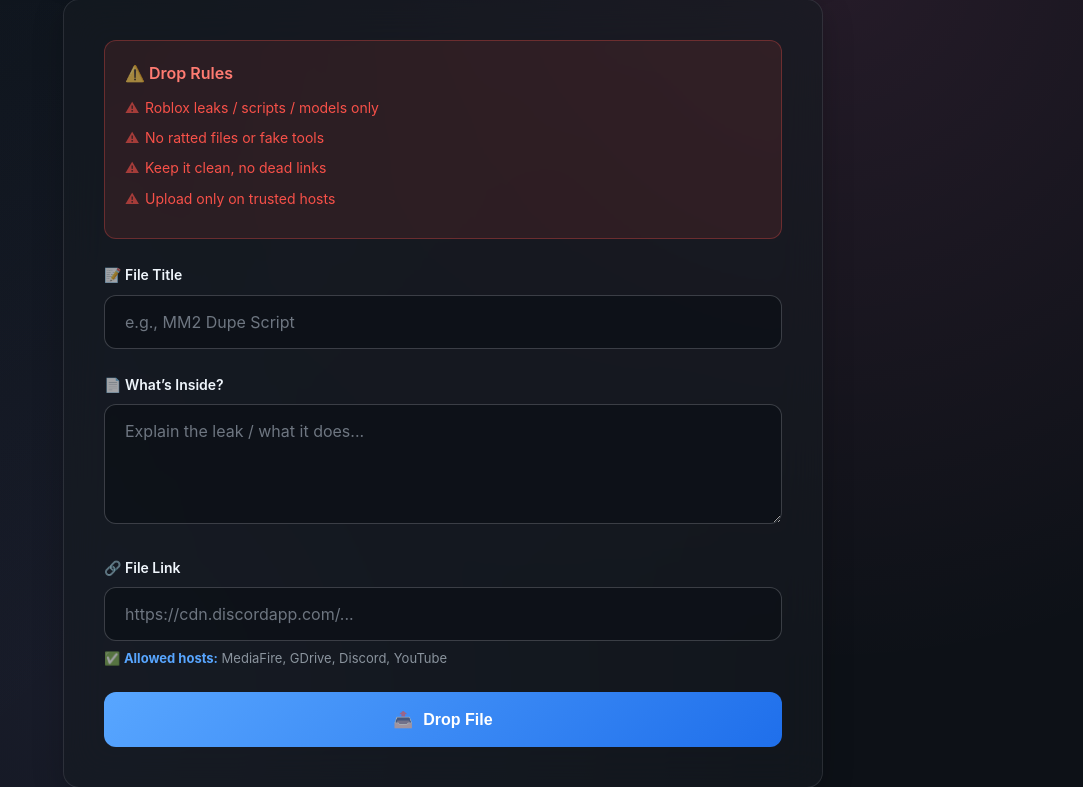
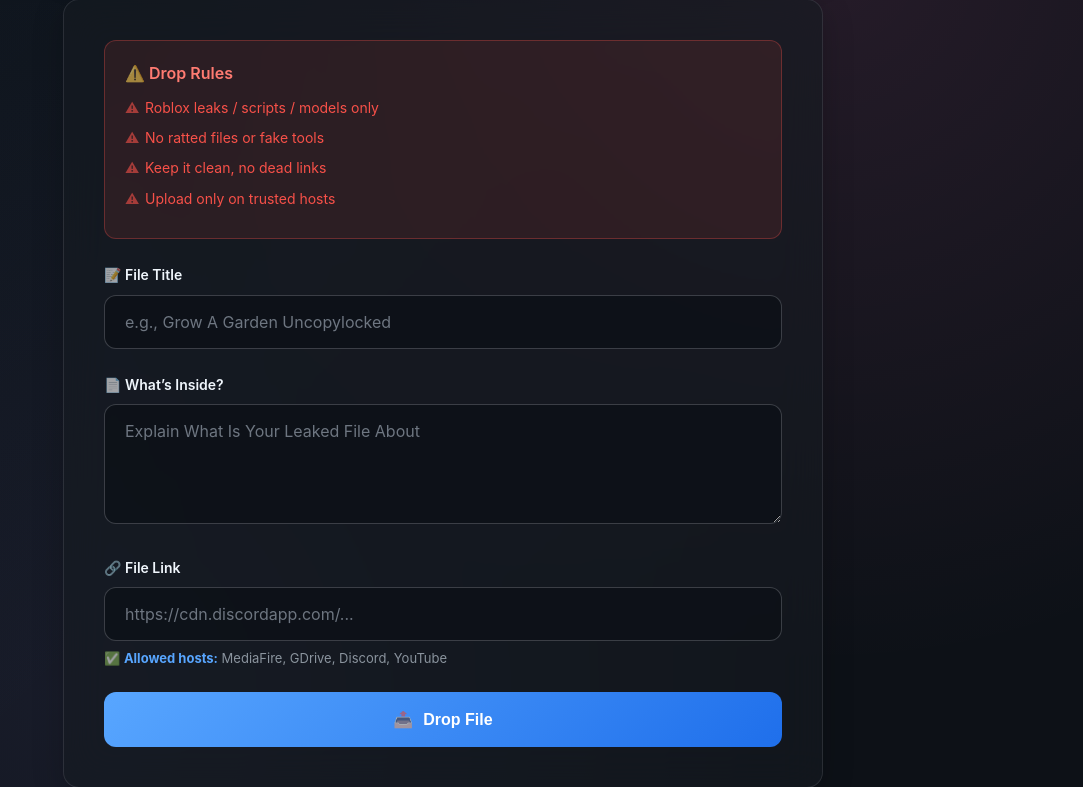
Before and after one commit to Narukisora/Vercel, a Flask app: page /upload in a window 1280 px wide. Shown: the part 289-1076 px from the top of the page, without its empty margins (197-1280 px from the left). Run offline with Flask 3, Linux system fonts and the light colour scheme; data that the repository does not hold is empty.

Commit message:
Update upload.html

```diff
--- a/templates/upload.html
+++ b/templates/upload.html
@@ -265,12 +265,12 @@
 
         <div class="form-group">
             <label for="name" class="form-label"><span class="emoji">📝</span> File Title</label>
-            <input type="text" id="name" name="name" class="form-input" placeholder="e.g., MM2 Dupe Script" required>
+            <input type="text" id="name" name="name" class="form-input" placeholder="e.g., Grow A Garden Uncopylocked" required>
         </div>
 
         <div class="form-group">
             <label for="description" class="form-label"><span class="emoji">📄</span> What’s Inside?</label>
-            <textarea id="description" name="description" class="form-textarea" placeholder="Explain the leak / what it does..." required></textarea>
+            <textarea id="description" name="description" class="form-textarea" placeholder="Explain What Is Your Leaked File About" required></textarea>
         </div>
 
         <div class="form-group">
```
